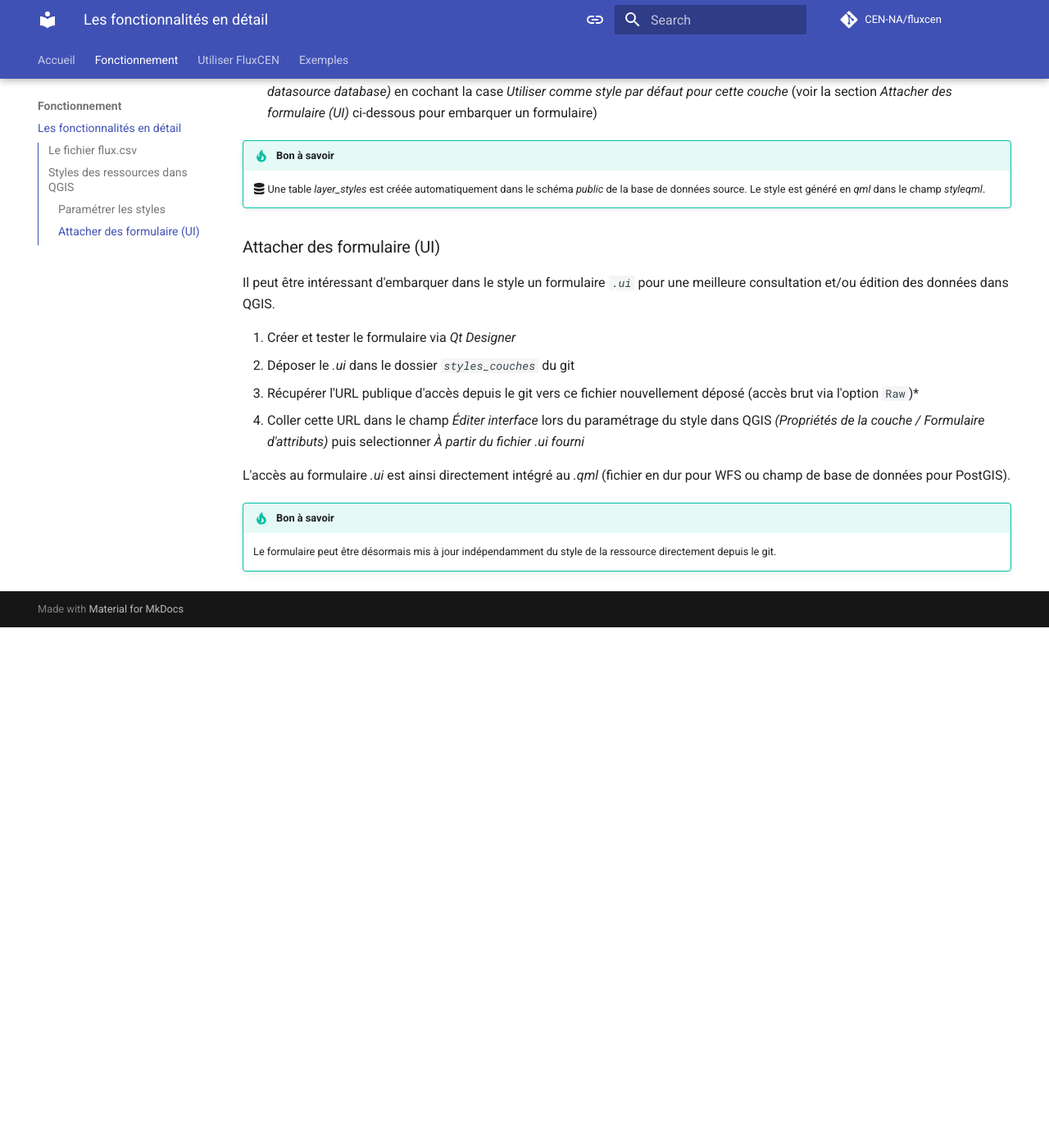
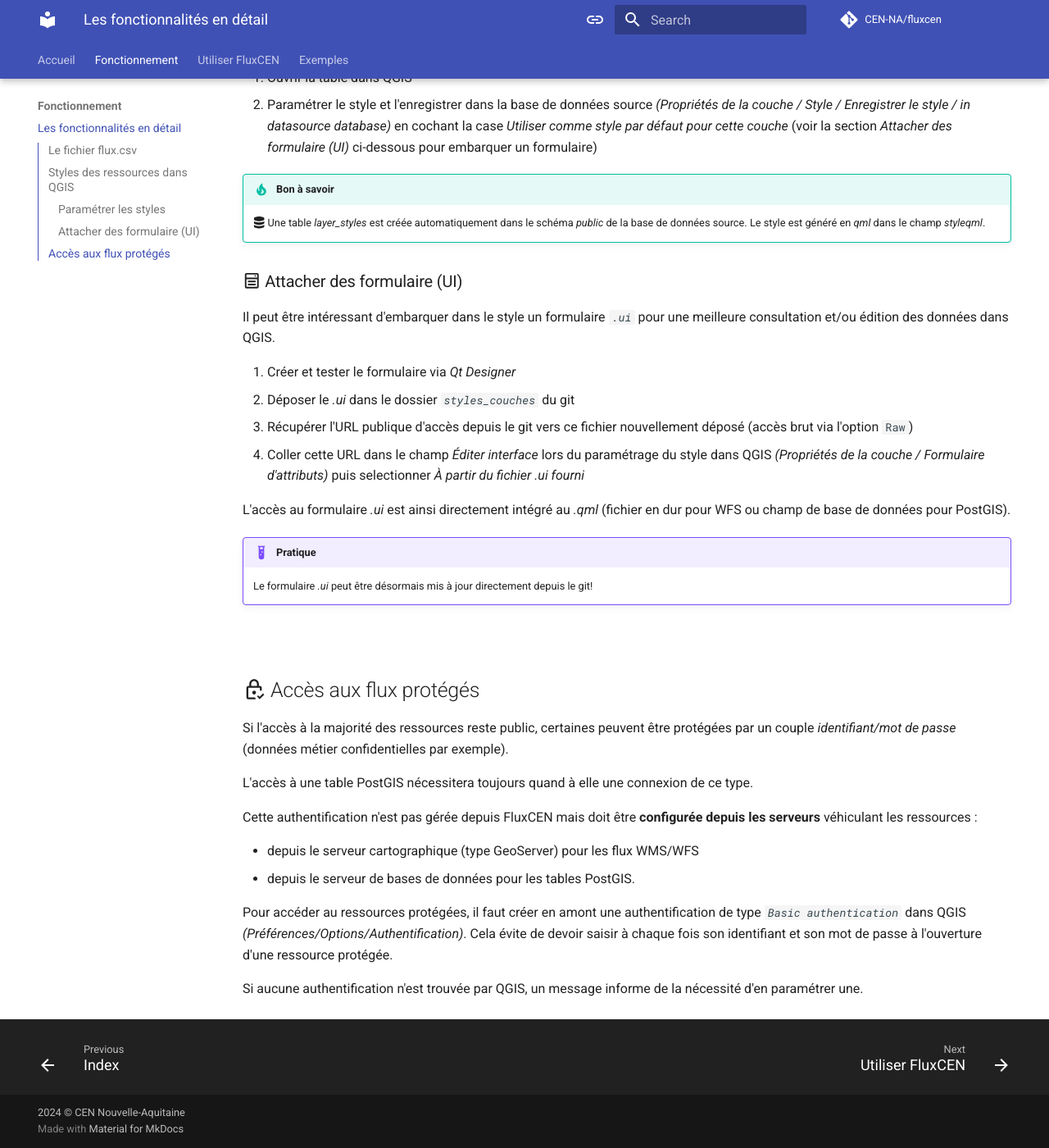
Before and after one commit to CEN-Nouvelle-Aquitaine/fluxcen_docs, an MkDocs documentation site: the page built from docs/fonctionnement.md, in a window 1280 px wide and 1400 px high, scrolled down 1610 px. Shown: the whole window at 82% size. Built offline with MkDocs 1.6.1 and Material for MkDocs 9.7.7, drawn with Linux system fonts in a browser that asks for light colours; comment, search, counter and statistics services are not loaded; before the commit the page ends 2375 px from its top, so only the background shows below that; some of the changed text lies outside the part shown.

Commit message:
Add content

```diff
--- a/docs/fonctionnement.md
+++ b/docs/fonctionnement.md
@@ -1,27 +1,29 @@
 #Les fonctionnalités en détail
 
-## Le fichier *flux.csv*
+## :material-file-delimited-outline: Le fichier *flux.csv*
 
 Situé à la racine du projet, le fichier ***`flux.csv`*** est le coeur de l'application. C'est lui qui centralise toutes les ressources et permet l'affichage de ces dernières dans le plugin.
 
-Voici sa description et l'utilisation des champs selon le type de service consulté :
+Voici sa description et l'utilisation des champs selon le type de service consulté (les champs en gras sont visibles dans le plugin) :
 
 | Nom du champ       | Description                          | WMS | WFS | PostGIS |
 | :----------------  | :----------------------------------- |     |     |         |
-| `service`          | Type de service utilisé (WFS, WMS, PostGIS) | :material-check: | :material-check: | :material-check:|
+| **`service`**        | Type de service utilisé (WFS, WMS, PostGIS) | :material-check: | :material-check: | :material-check:|
 | `categorie`        | Categorie de rattachement de la ressource pour affichage et recherche dans le plugin  | :material-check: | :material-check: | :material-check:|
-| `Nom_couche_plugin`| Nom de la ressource qui s'affichera dans le plugin | :material-check: | :material-check: | :material-check:|
+| **`Nom_couche_plugin`**| Nom de la ressource qui s'affichera dans le plugin | :material-check: | :material-check: | :material-check:|
 | `nom_technique`    | Nom de la ressource utilisé sur le serveur source (nom de la table pour le service PostGIS) | :material-check: | :material-check: | :material-check:|
 | `url`              | URL du serveur d'accès à la ressource | :material-check: | :material-check: | :material-close: |
-| `source`           | Source de la donnée (producteur) | :material-check: | :material-check: | :material-check: |
+| **`source`**           | Source de la donnée (producteur) | :material-check: | :material-check: | :material-check: |
 | `style`            | Nom du fichier de style *.qml* situé dans le dossier *styles_couches* pour affichage à l'ouverture dans QGIS (voir ci-dessous) | :material-close: | :material-check: | :material-close: |
-| `metadonnees`      | URL de la fiche de métadonnées liée à la resource | :material-check: | :material-check: | :material-check:|
+| **`metadonnees`**      | URL de la fiche de métadonnées liée à la resource | :material-check: | :material-check: | :material-check:|
 | `nom_bdd`          | Nom de la base de données | :material-close: | :material-close: | :material-check:|
 | `nom_schema`       | Nom du schéma | :material-close: | :material-close: | :material-check:|
 
-## Styles des ressources dans QGIS
+</br>
 
-### Paramétrer les styles
+## :material-brush: **Styles des ressources dans QGIS**
+
+### :material-vector-polyline-edit: Paramétrer les styles
 
 Les différentes ressources peuvent être chargées dans QGIS avec un style par défaut selon le service consulté.
 
@@ -53,17 +55,33 @@ Le style par défaut peut être enregistré directement dans la base de données
     :fontawesome-solid-database:
     Une table *layer_styles* est créée automatiquement dans le schéma *public* de la base de données source. Le style est généré en *qml* dans le champ *styleqml*.
 
-### Attacher des formulaire (UI)
+### :material-form-select: Attacher des formulaire (UI)
 
 Il peut être intéressant d'embarquer dans le style un formulaire *`.ui`* pour une meilleure consultation et/ou édition des données dans QGIS.
 
 1. Créer et tester le formulaire via *Qt Designer*
 2. Déposer le *.ui* dans le dossier *`styles_couches`* du git
-3. Récupérer l'URL publique d'accès depuis le git vers ce fichier nouvellement déposé (accès brut via l'option `Raw`)*
+3. Récupérer l'URL publique d'accès depuis le git vers ce fichier nouvellement déposé (accès brut via l'option `Raw`)
 4. Coller cette URL dans le champ *Éditer interface* lors du paramétrage du style dans QGIS *(Propriétés de la couche / Formulaire d'attributs)* puis selectionner *À partir du fichier .ui fourni*
 
 L'accès au formulaire *.ui* est ainsi directement intégré au *.qml* (fichier en dur pour WFS ou champ de base de données pour PostGIS).
 
-!!! tip "Bon à savoir"
+!!! example "Pratique"
 
-    Le formulaire peut être désormais mis à jour indépendamment du style de la ressource directement depuis le git.
+    Le formulaire *.ui* peut être désormais mis à jour directement depuis le git!
+</br>
+
+## :material-lock-check-outline: Accès aux flux protégés
+
+Si l'accès à la majorité des ressources reste public, certaines peuvent être protégées par un couple *identifiant/mot de passe* (données métier confidentielles par exemple).
+
+L'accès à une table PostGIS nécessitera toujours quand à elle une connexion de ce type.
+
+Cette authentification n'est pas gérée depuis FluxCEN mais doit être **configurée depuis les serveurs** véhiculant les ressources :
+
+* depuis le serveur cartographique (type GeoServer) pour les flux WMS/WFS
+* depuis le serveur de bases de données pour les tables PostGIS.
+
+Pour accéder au ressources protégées, il faut créer en amont une authentification de type *`Basic authentication`* dans QGIS *(Préférences/Options/Authentification)*. Cela évite de devoir saisir à chaque fois son identifiant et son mot de passe à l'ouverture d'une ressource protégée.
+
+Si aucune authentification n'est trouvée par QGIS, un message informe de la nécessité d'en paramétrer une.
--- a/mkdocs.yml
+++ b/mkdocs.yml
@@ -9,6 +9,7 @@ theme:
     - navigation.sections
     - toc.integrate
     - navigation.top
+    - navigation.footer
     - search.suggest
     - search.highlight
     - content.tabs.link
@@ -69,3 +70,4 @@ nav:
     - utiliser_fluxcen.md
   - Exemples:
     - exemples.md
+copyright: 2024 &copy; CEN Nouvelle-Aquitaine
```
Also changed, not shown: docs/exemples.md (+36 -1 lines), docs/index.md (+7 -6 lines), docs/images/logo_cenna.jpg (added).
